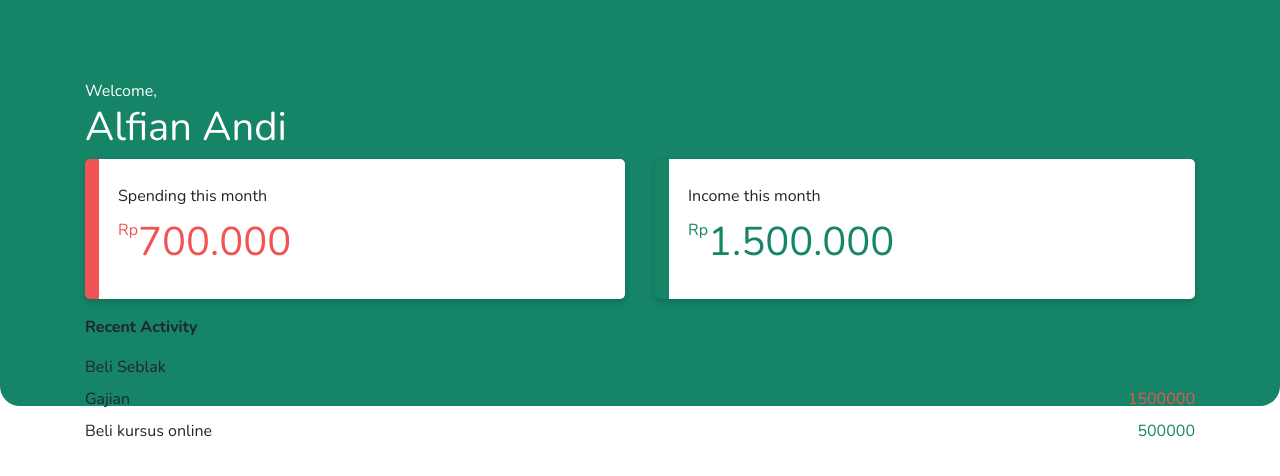
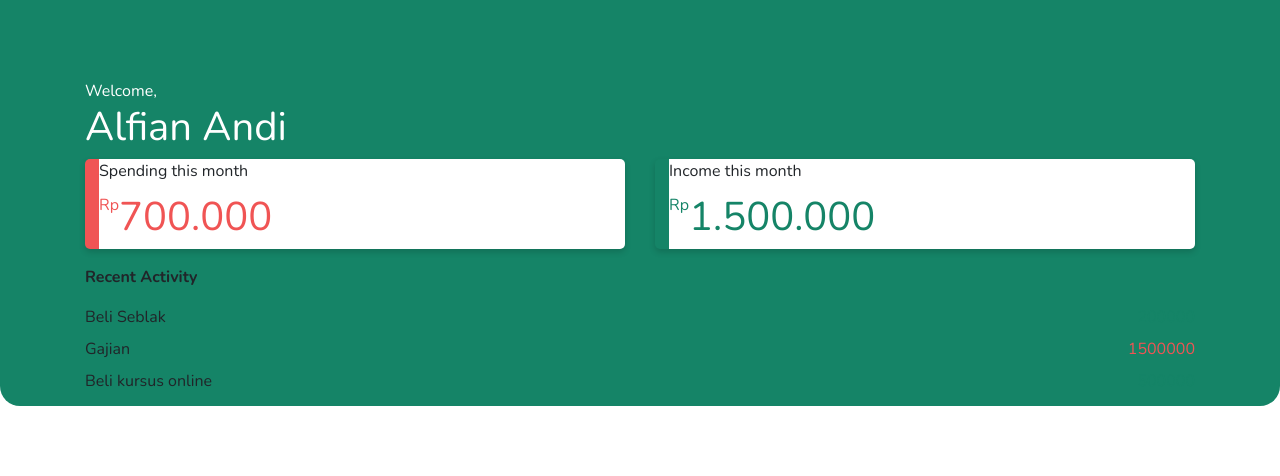
Before and after one commit to alfianandinugraha/yourduit, a React (Create React App) app: page /#/dashboard in a window 1280 px wide. Shown: the top 476 px of the page. Built offline with nearby package versions, Linux system fonts and the light colour scheme.

Commit message:
add: create styled component CashBoardContent

```diff
--- a/src/Components/CashBoard.tsx
+++ b/src/Components/CashBoard.tsx
@@ -1,5 +1,5 @@
 import React from 'react'
-import { CashBoardWrapper } from '../Style/Styled'
+import { CashBoardContent, CashBoardWrapper } from '../Style/Styled'
 
 interface Props {
   nominal: number;
@@ -11,17 +11,13 @@ interface Props {
 export const CashBoard = (props: Props) => {
   return (
     <CashBoardWrapper className={`border-${props.color}`}>
-      <div style={
-        {
-          padding: "25px 0 25px 19px"
-        }
-      }>
+      <CashBoardContent>
         <div>{props.text}</div>
         <div className={`text-${props.color} d-flex`} style={{marginTop: '10px'}}>
           <span>{props.currency}</span>
           <h1>{new Intl.NumberFormat('id-ID').format(props.nominal)}</h1>
         </div>
-      </div>
+      </CashBoardContent>
     </CashBoardWrapper>
   )
 }
--- a/src/Style/Styled.ts
+++ b/src/Style/Styled.ts
@@ -25,3 +25,7 @@ export const CashBoardWrapper = styled.div`
   box-shadow: 0px 3px 6px 0 rgb(00,00,00, 0.16);
   border-left: 14px solid;
 `
+
+export const CashBoardContent = styled.div`
+  "25px 0 25px 19px"
+`
```
